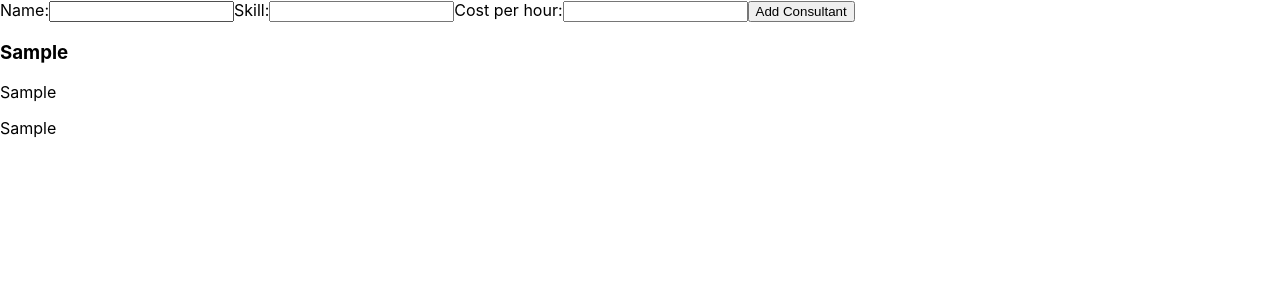
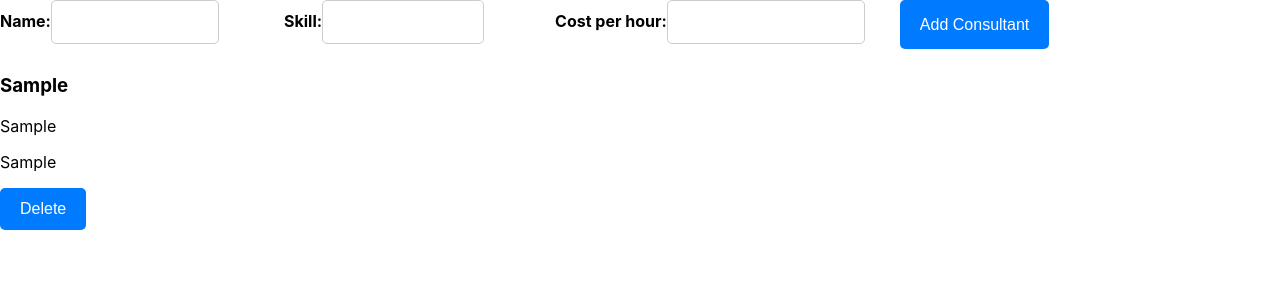
Before and after one commit to CoderGauri/consultation_app, a React (Create React App) app in the folder frontend/: page / in a window 1280 px wide. Both pictures are taken after typing "Sample", "Sample", "Sample" into the empty fields and a click on the button "Add Consultant". Shown: the top 300 px of the page. Built offline with nearby package versions, Linux system fonts and the light colour scheme; no server answers.

Commit message:
Delete feature added

```diff
--- a/frontend/src/App.css
+++ b/frontend/src/App.css
@@ -1,38 +1,55 @@
 .App {
-  text-align: center;
+  max-width: 600px;
+  margin: 0 auto;
+  padding: 20px;
+  background-color: #f4f4f4;
+  border-radius: 10px;
+  box-shadow: 0 0 10px rgba(0, 0, 0, 0.1);
 }
 
-.App-logo {
-  height: 40vmin;
-  pointer-events: none;
+h1 {
+  text-align: center;
+  margin-bottom: 30px;
+  color: #333;
 }
 
-@media (prefers-reduced-motion: no-preference) {
-  .App-logo {
-    animation: App-logo-spin infinite 20s linear;
-  }
+.form-group {
+  margin-bottom: 25px;
+  display: flex;
 }
 
-.App-header {
-  background-color: #282c34;
-  min-height: 100vh;
-  display: flex;
-  flex-direction: column;
-  align-items: center;
-  justify-content: center;
-  font-size: calc(10px + 2vmin);
-  color: white;
+label {
+  display: block;
+  margin-bottom: 5px;
+  font-weight: bold;
 }
 
-.App-link {
-  color: #61dafb;
+input[type='text'],
+textarea {
+  width: 50%;
+  padding: 12px;
+  font-size: 16px;
+  border: 1px solid #ccc;
+  border-radius: 5px;
+  justify-content: center;
+  flex-direction: column;
 }
 
-@keyframes App-logo-spin {
-  from {
-    transform: rotate(0deg);
-  }
-  to {
-    transform: rotate(360deg);
-  }
+textarea {
+  resize: vertical; /* Allow vertical resizing of textarea */
 }
+
+button {
+  padding: 12px 20px;
+  background-color: #007bff;
+  color: #fff;
+  border: none;
+  border-radius: 5px;
+  font-size: 16px;
+  cursor: pointer;
+  transition: background-color 0.3s ease;
+}
+
+button:hover {
+  background-color: #0056b3;
+}
--- a/frontend/src/App.js
+++ b/frontend/src/App.js
@@ -33,23 +33,31 @@ function App() {
     setSkill('');
     setCost('');
   };
+
+  const handleDelete = (index) => {
+    const updatedPosts = [...consultants];
+    updatedPosts.splice(index, 1);
+    setConsultants(updatedPosts);
+  };
   return (
     <>
     <div>
     <form onSubmit={handleSubmit}>
+    <div className="form-group">
       <label>
         Name:
-        <input type="text" value={name} onChange={(e) => setName(e.target.value)} />
+        <input type="text" value={name} onChange={(e) => setName(e.target.value)}required />
       </label>
       <label>
         Skill:
-        <input type="text" value={skills} onChange={(e) => setSkill(e.target.value)} />
+        <input type="text" value={skills} onChange={(e) => setSkill(e.target.value)}required />
       </label>
       <label>
         Cost per hour:
-        <input type="text" value={cost} onChange={(e) => setCost(e.target.value)} />
+        <input type="text" value={cost} onChange={(e) => setCost(e.target.value)} required/>
       </label>
       <button type="submit">Add Consultant</button>
+      </div>
     </form>
 
 
@@ -61,6 +69,7 @@ function App() {
               <h3>{consultants.name}</h3>
               <p>{consultants.skills}</p>
               <p>{consultants.cost}</p>
+              <button onClick={() => handleDelete(index)}>Delete</button>
 
             </div>
           ))}
```
